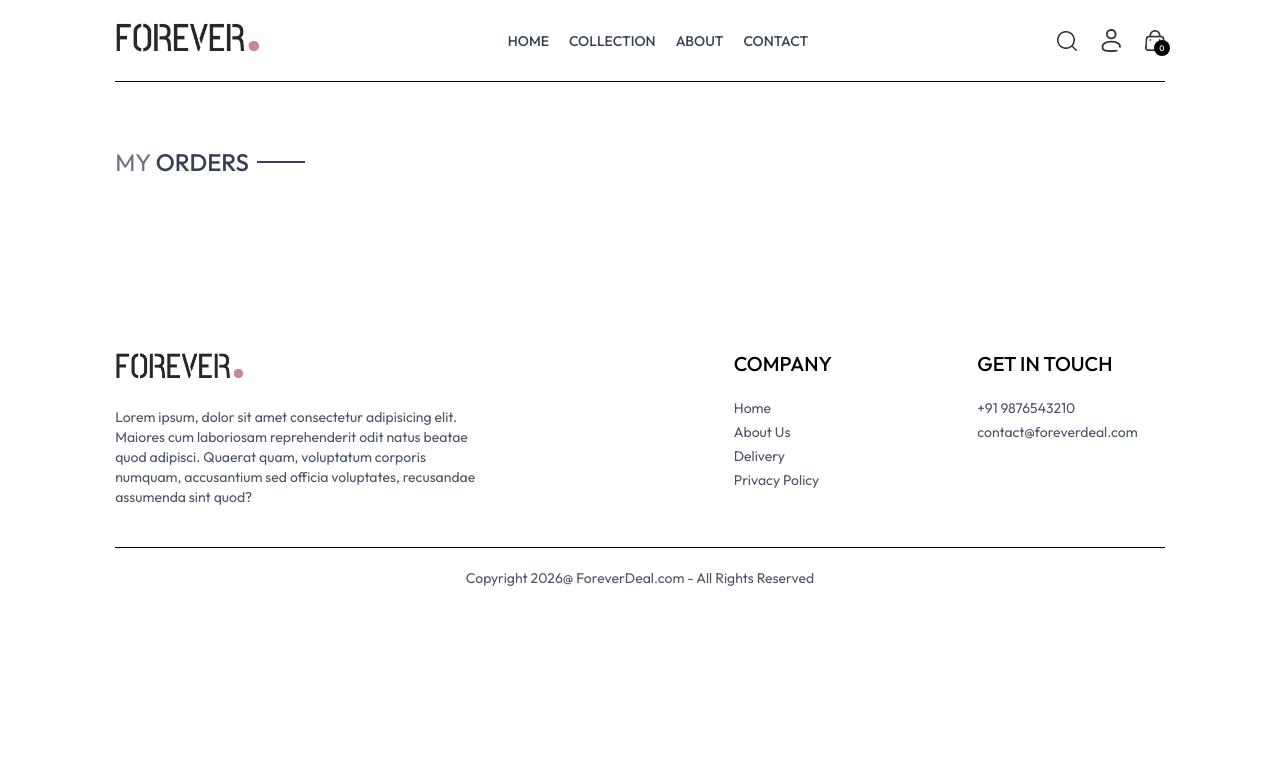
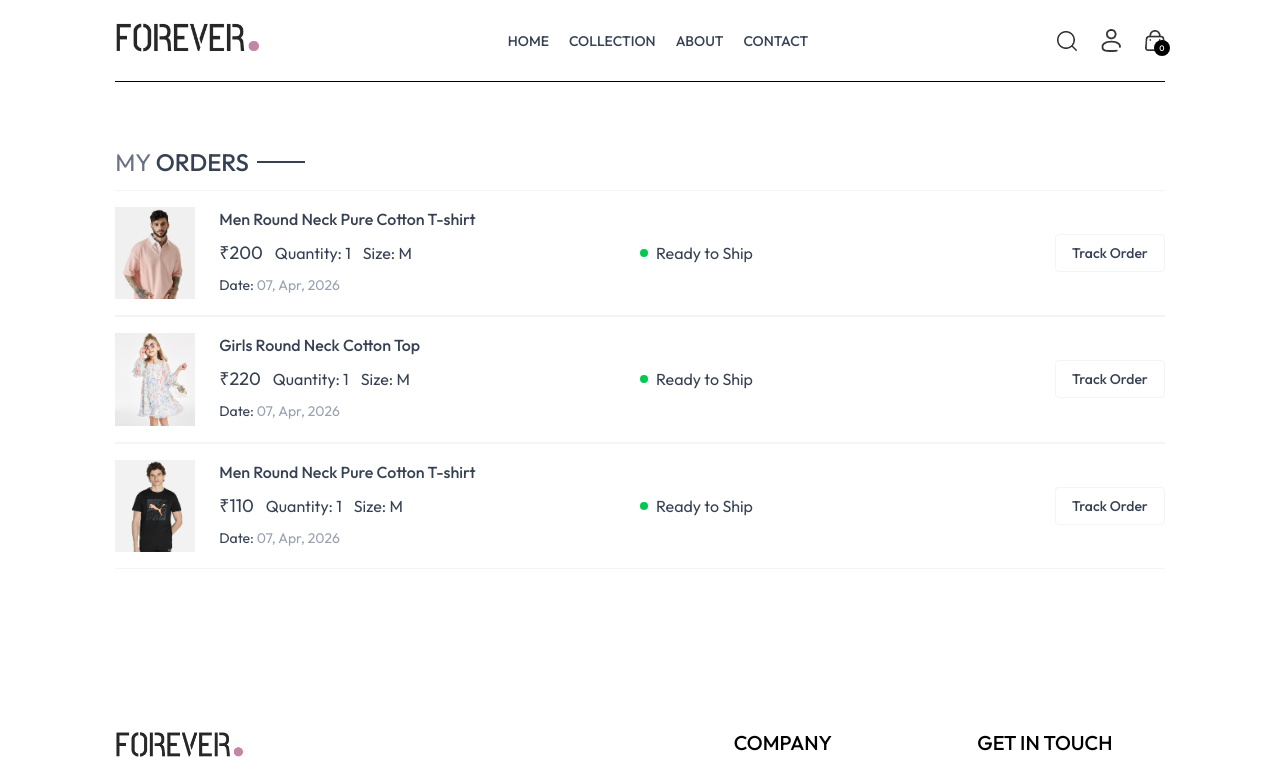
Before and after one commit to Aashish007-dev/E-Commerce-Application, a React (Vite) app in the folder frontend/: page /orders in a window 1280 px wide. Shown: the top 780 px of the page. Built offline with nearby package versions, Linux system fonts and the light colour scheme.

Commit message:
complete UI for Orders page

```diff
--- a/frontend/src/pages/Orders.jsx
+++ b/frontend/src/pages/Orders.jsx
@@ -12,6 +12,35 @@
           <Title text1={'MY'} text2={'ORDERS'}/>
 
         </div>
+        <div>
+          {
+            products.slice(1,4).map((item, index) => (
+              <div key={index} className='py-4 border-t border-gray-100 border-b text-gray-700 flex flex-col md:flex-row md:items-center md:justify-between gap-4'>
+                <div className='flex items-start gap-6 text-sm'>
+                  <img src={item.image[0]} alt="" className='w-16 sm:w-20'/>
+                  <div>
+                    <p className='sm:text-base font-medium'>{item.name}</p>
+                    <div className='flex items-center gap-3 mt-2 text-base text-gray-700'>
+                      <p className='text-lg'>{currency}{item.price}</p>
+                      <p>Quantity: 1</p>
+                      <p>Size: M</p>
+                    </div>
+                    <p className='mt-2'>Date: <span className='text-gray-400'>07, Apr, 2026</span></p>
+                  </div>
+                </div>
+                <div className='md:w-1/2 flex justify-between'>
+                  <div className='flex items-center gap-2'>
+                    <p className='min-w-2  h-2 rounded-full bg-green-500'></p>
+                    <p className='text-sm md:text-base'>Ready to Ship</p>
+                  </div>
+                  <button className='border px-4 py-2 text-sm font-medium rounded-sm border-gray-100 cursor-pointer'>Track Order</button>
+
+                </div>
+
+              </div>
+            ))
+          }
+        </div>
     </div>
   )
 }
```
